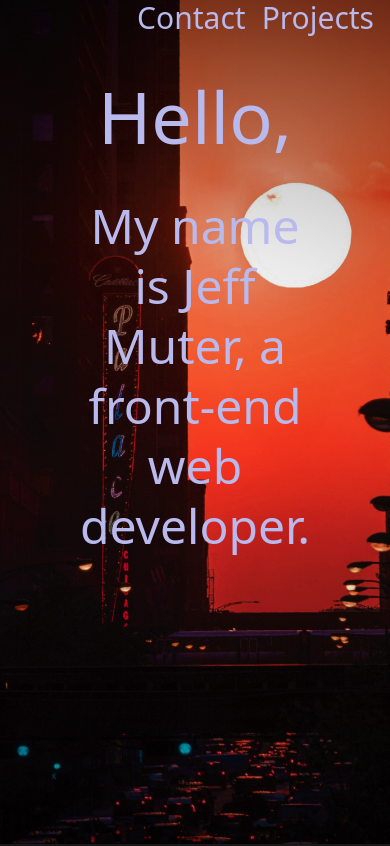
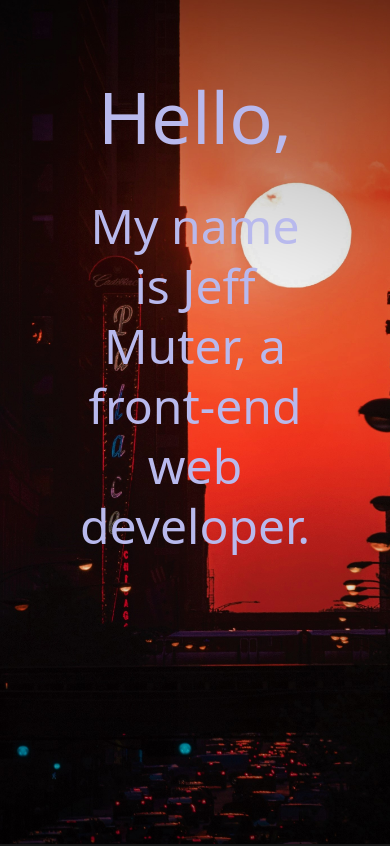
Before and after one commit to JeffMuter/jeffmuter-portfolio, a React (Create React App) app: page / in a window 390 px wide. Shown: the top 846 px of the page. Built offline with nearby package versions, Linux system fonts and the light colour scheme.

Commit message:
hamburger menu

```diff
--- a/package.json
+++ b/package.json
@@ -10,7 +10,9 @@
     "@testing-library/user-event": "^13.5.0",
     "emailjs-com": "^3.2.0",
     "react": "^18.2.0",
+    "react-burger-menu": "^3.0.9",
     "react-dom": "^18.2.0",
+    "react-responsive": "^9.0.2",
     "react-scripts": "5.0.1",
     "react-scroll": "^1.8.9",
     "react-toastify": "^9.1.2",
--- a/src/components/NavBar/NavBar.js
+++ b/src/components/NavBar/NavBar.js
@@ -1,17 +1,68 @@
-import React from "react";
+import React, { useState } from "react";
+import { slide as Menu } from "react-burger-menu";
 import { Link } from "react-scroll";
+import { useMediaQuery } from "react-responsive";
+import { FontAwesomeIcon } from "@fortawesome/react-fontawesome";
+import { faBars } from "@fortawesome/free-solid-svg-icons";
 
 // A simple navigation bar component
 const NavBar = (props) => {
+  const [menuOpen, setMenuOpen] = useState(false);
+
+  // Detect if screen size is mobile
+  const isMobile = useMediaQuery({ query: "(max-width: 768px)" });
+
+  const handleMenuClick = () => {
+    setMenuOpen(!menuOpen);
+  };
+
+  const closeMenu = () => {
+    setMenuOpen(false);
+  };
+
+  // Render the navigation bar with a hamburger menu for mobile screen sizes
+  if (isMobile) {
+    return (
+      <div className="w-full">
+        <Menu
+          isOpen={menuOpen}
+          onOpen={handleMenuClick}
+          onClose={handleMenuClick}
+          right
+          width={"50%"}
+        >
+          <Link
+            to="projects"
+            smooth={true}
+            duration={500}
+            className="text-teal font-medium cursor-pointer mb-4"
+            onClick={closeMenu}
+          >
+            Projects
+          </Link>
+          <Link
+            to="contact"
+            smooth={true}
+            duration={500}
+            className="text-teal font-medium cursor-pointer mb-4"
+            onClick={closeMenu}
+          >
+            Contact
+          </Link>
+        </Menu>
+      </div>
+    );
+  }
+
   // Render a list with two links, one for the Projects section and one for the Contact section that are scrolled to when clicked.
   return (
-    <div className="overflow-hidden absolute top-0 right-0 bg-transparent list-none m-0 w-full z-100 text-3xl font-custom">
+    <div className="overflow-hidden absolute top-0 right-0 bg-transparent list-none m-0 w-full z-100 text-3xl">
       <ul>
         <Link
           to="projects"
           smooth={true}
           duration={500}
-          className="text-teal float-right mr-4 font-medium cursor-pointer"
+          className="text-teal float-right mr-8 font-medium cursor-pointer"
         >
           Projects
         </Link>
@@ -19,7 +70,7 @@ const NavBar = (props) => {
           to="contact"
           smooth={true}
           duration={500}
-          className="text-teal float-right mr-4 font-medium cursor-pointer"
+          className="text-teal float-right mr-8 font-medium cursor-pointer"
         >
           Contact
         </Link>
```
Also changed, not shown: 1 other file (tests, documents, lock files or other folders).
